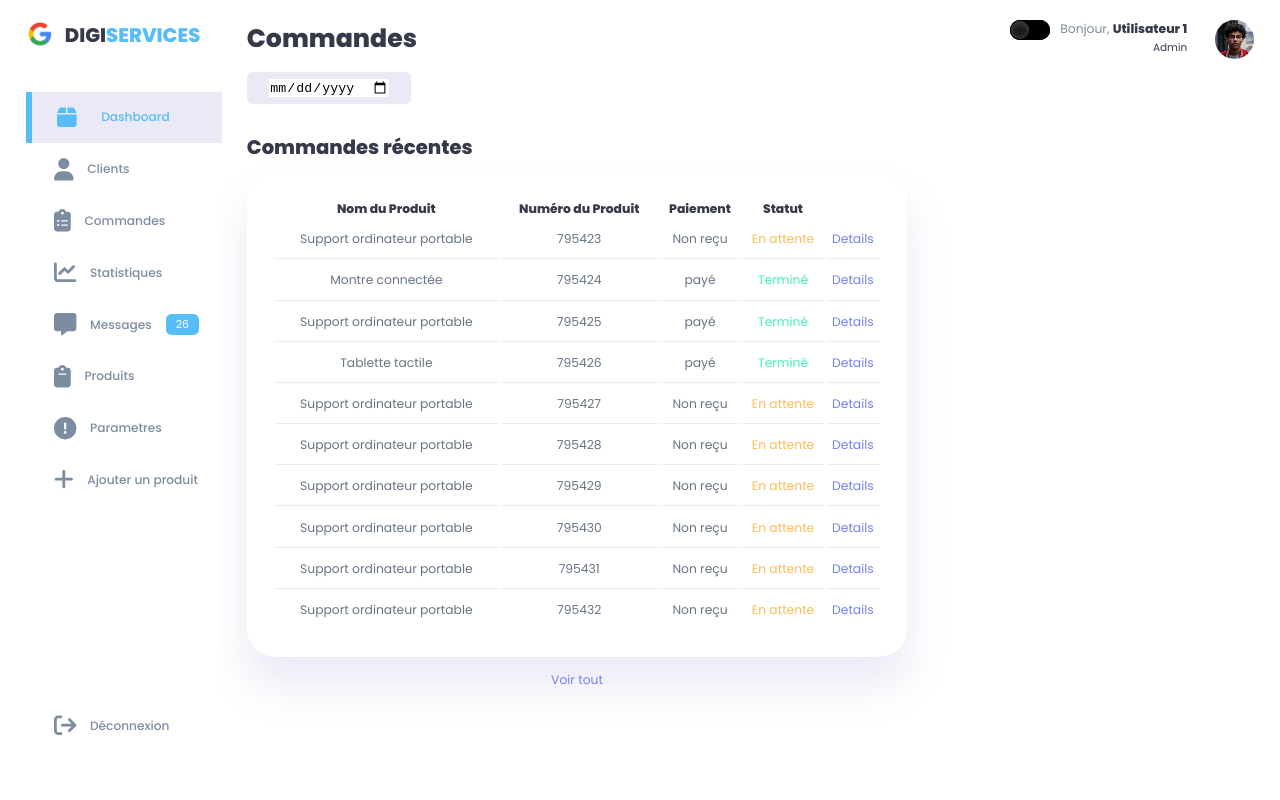
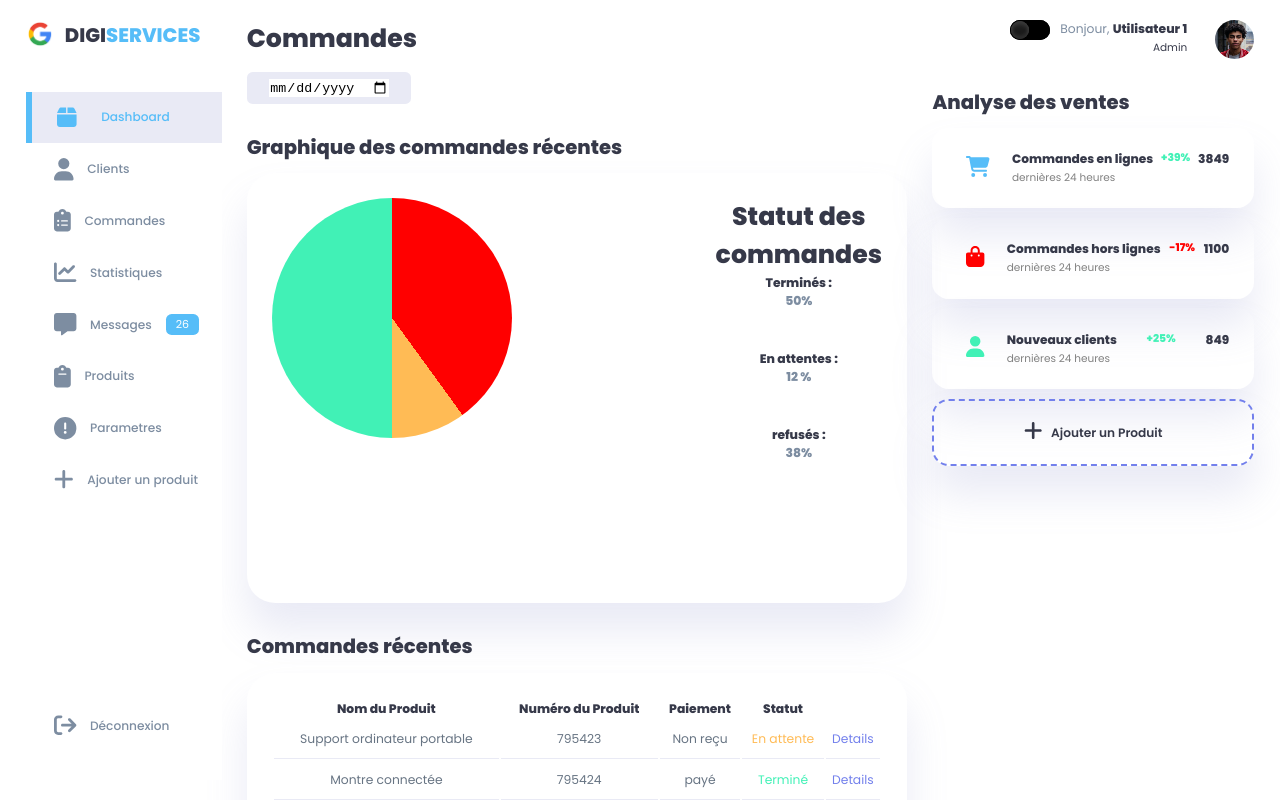
Before and after one commit to Bour1cha/dashboardVueJs, a Vue app in the folder dashboard/: page /orders in a window 1280 px wide. Built offline with nearby package versions, Linux system fonts and the light colour scheme.

Commit message:
commandes pages

```diff
--- a/dashboard/src/assets/scss/style.scss
+++ b/dashboard/src/assets/scss/style.scss
@@ -105,6 +105,13 @@ body {
     grid-template-columns: 14rem auto 23rem;
 }
 
+.containerO{
+    display: grid;
+    width: 96%;
+    margin: 0 auto;
+    gap: 1.8rem;
+    grid-template-columns: 14rem auto 1rem;
+}
 
 #app{
 height: 100%;
@@ -495,8 +502,84 @@ main {
             color: var(--color-primary);
         }
     }
+// graphique camembert
+    .recent-charts{
+        margin-top: 2rem;
+
+        h2{
+            margin-bottom: 0.8rem;
+        }
+
+        table {
+            background: var(--color-white);
+            width: 100%;
+            border-radius: var(--card-border-radius);
+            padding: var(--card-padding);
+            text-align: center;
+            box-shadow: var(--box-shadow);
+            transition: all 300ms ease;
+            display: grid;
+            grid-template-columns: repeat(5, 1fr);
+            grid-template-rows: repeat(5, 1fr);
+            grid-column-gap: 0px;
+            grid-row-gap: 0px;
+
+            tbody {
+                td{
+                    height: 2.8rem;
+                    border-bottom: 1px solid var(--color-light);
+                    color: var(--color-dark-variant);
+                }
+
+                tr:last-child td{
+                    border: none;
+                }
+            }
+            .x-box{
+                grid-area: 1 / 1 / 6 / 3;
+                width: 30vh;
+                height: 30vh;
+                border-radius: 50%;
+                background-color: var(--color-primary);
+                background:repeating-conic-gradient(
+                    from 0deg,
+                    #ff0000 0deg calc(3.6deg * 40),
+                    #ffbb55 calc(3.6deg * 40) calc(3.6deg * 50),
+                    #41f1b6 calc(3.6deg * 50) calc(3.6deg * 100)
+                );
+
+            }
+            .x-box-cont{
+                grid-area: 1 / 3 / 6 / 5;
+
+            }
+        }
+
+        table:hover{
+            box-shadow: none;
+        }
+
+        a{
+            text-align: center;
+            display: block;
+            margin: 1rem auto;
+            color: var(--color-primary);
+        }
+    }
+}
+// id des textes pour le camembert
+
+
+#term{
+    color: var(--color-success);
+}
+#att{
+    color: var(--color-warning);
 }
 
+#ref{
+    color: var(--color-hard-danger);
+}
 .middle{
     margin-top: 2rem;
 }
@@ -707,6 +790,18 @@ main {
                 }
             }
 
+            main.recent-charts{
+                width: 94%;
+                position: absolute;
+                left: 50%;
+                transform: translateX(-50%);
+                margin: 2rem 0 0 8.8rem;
+
+                main .recent-orders table{
+                    width: 83vw;
+                }
+            }
+
 
 
         main table  tr th:last-child,
@@ -840,3 +935,12 @@ main {
         }
 
     }
+
+        // petites tablettes et mobiles
+        @media screen and (max-width: 555px) {
+           main .recent-charts table{
+                display: flex;
+                flex-direction: column;
+              }
+
+        }
--- a/dashboard/src/components/Accueil/RecentOrder.vue
+++ b/dashboard/src/components/Accueil/RecentOrder.vue
@@ -59,7 +59,7 @@
                               <td>Support ordinateur portable</td>
                               <td>795428</td>
                               <td>Non reçu</td>
-                              <td class="warning">En attente</td>
+                              <td class="success">Terminé</td>
                               <td class="primary">Details</td>
                             </tr>
                             <tr>
@@ -73,14 +73,14 @@
                               <td>Support ordinateur portable</td>
                               <td>795430</td>
                               <td>Non reçu</td>
-                              <td class="warning">En attente</td>
+                              <td class="success">Terminé</td>
                               <td class="primary">Details</td>
                             </tr>
                             <tr>
                               <td>Support ordinateur portable</td>
                               <td>795431</td>
                               <td>Non reçu</td>
-                              <td class="warning">En attente</td>
+                              <td class="success">Terminé</td>
                               <td class="primary">Details</td>
                             </tr>
                             <tr>
--- /dev/null
+++ b/dashboard/src/components/Commandes/Charts.vue
@@ -0,0 +1,27 @@
+<template>
+
+
+    <div class="recent-charts">
+                  <h2>Graphique des commandes récentes</h2>
+                  <!-- <table> permet de représenter un tableau de données, c'est-à-dire des informations exprimées sur un tableau en deux dimensions. -->
+                  <table class="back">
+                      <div class="x-box"></div>
+                      <div class="x-box-cont">
+                      </div>
+                    <h1>Statut des commandes</h1>
+                      <strong>Terminés : <p>50%</p></strong>
+                        <strong >En attentes : <p>12 %</p></strong>
+                         <strong>refusés : <p>38%</p></strong>
+                  </table>
+
+                </div>
+
+                </template>
+
+
+
+<script>
+export default {
+  name: 'RecentCharts',
+}
+</script>
--- a/dashboard/src/components/Commandes/Orders.vue
+++ b/dashboard/src/components/Commandes/Orders.vue
@@ -16,13 +16,14 @@
           </div>
 
                 <!-- Commandes -->
+                <Charts/>
                 <RecentOrder/>
       </main>
       <!-- partie droite -->
       <div class="right">
         <!-- header -->
           <TopPart/>
-
+        <SalesAnalyst/>
       </div>
     </div>
 </body>
@@ -31,10 +32,12 @@
 
 <script>
 import XSidebar from '../Accueil/Sidebar.vue';
+import TopPart from '../Accueil/TopPart.vue';
 import RecentOrder from '../Accueil/RecentOrder.vue';
-import TopPart from '../Accueil/TopPart.vue';
+import Charts from '../Commandes/Charts.vue';
+import SalesAnalyst from '../Accueil/SalesAnalyst.vue';
 
 export default {
-      components: { XSidebar, RecentOrder, TopPart,  }
+      components: { XSidebar, TopPart, RecentOrder, Charts, SalesAnalyst }
 }
 </script>
```
